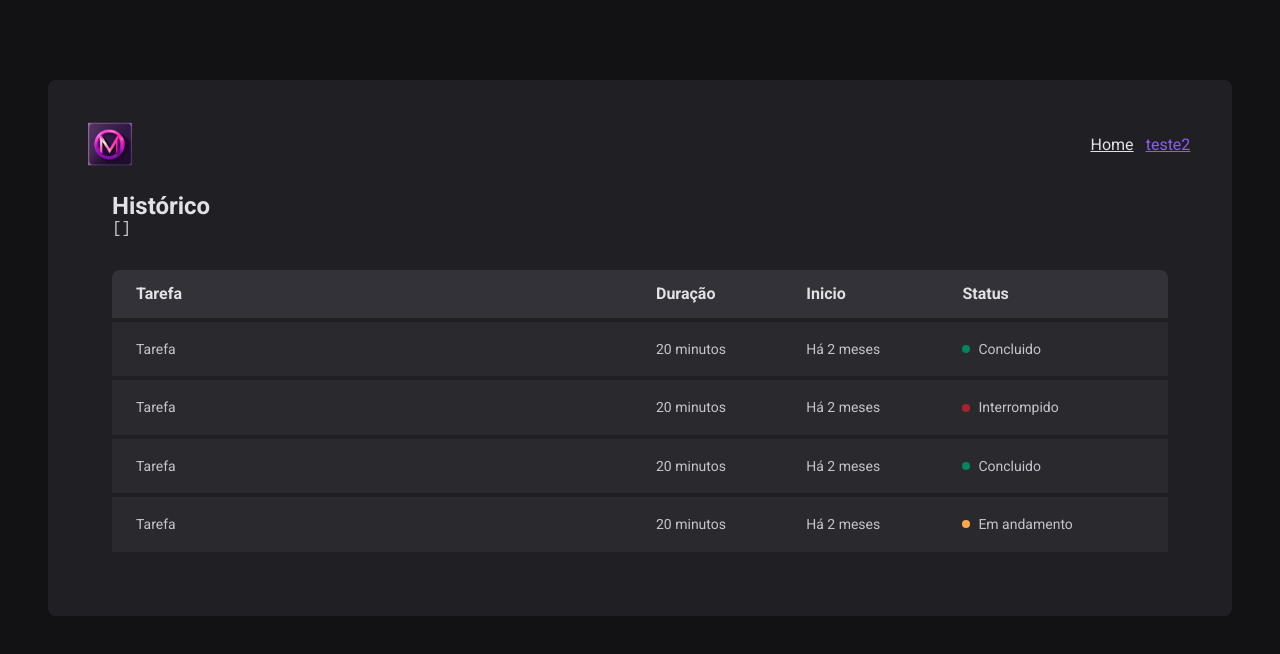
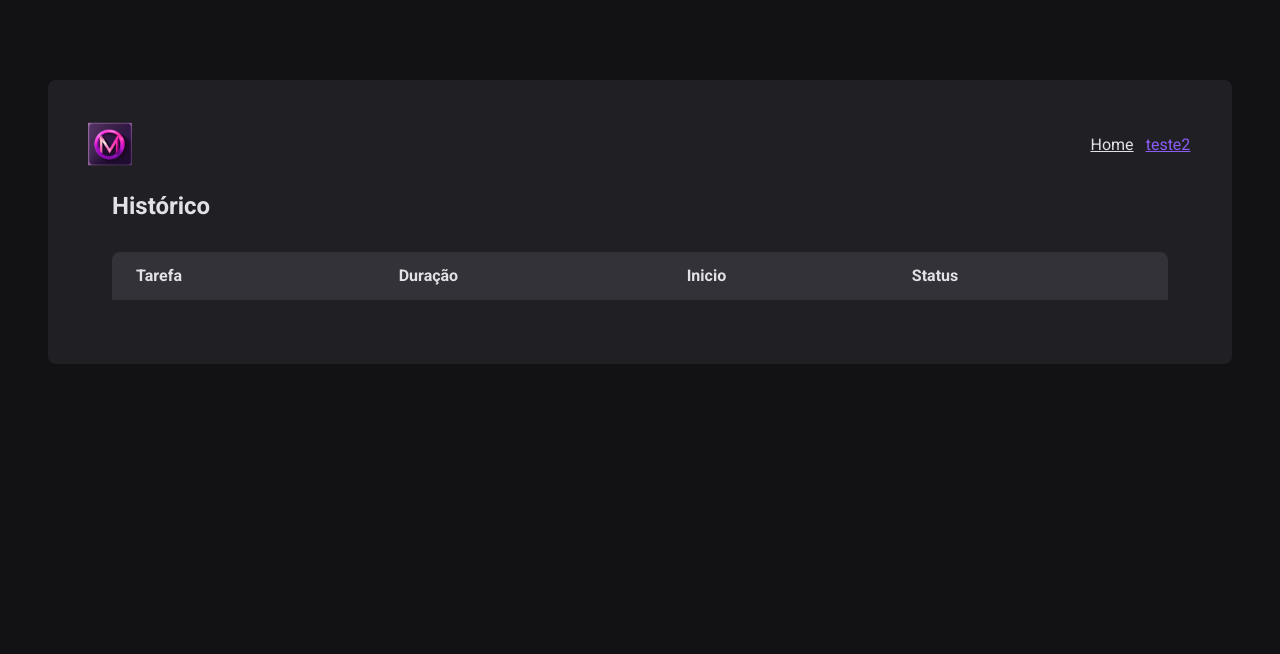
Before and after one commit to matheuscassioli/react-time-ignite, a React (Vite) app: page /history in a window 1280 px wide. Shown: the top 654 px of the page. Built offline with nearby package versions, Linux system fonts and the light colour scheme.

Commit message:
feature(contextos) : renderizando lista + conta de foi concluido ou nao (logica minha)

```diff
--- a/src/pages/History/index.tsx
+++ b/src/pages/History/index.tsx
@@ -4,13 +4,31 @@ import { CyclesContext } from "../../contexts/CyclesContext";
 
 const History = () => {
   const { cycles } = useContext(CyclesContext);
+
+  const renderCycleStatus = (task) => {
+    const { startDate, minutesAmount, interruptedDate } = task;
+
+    const startDateFormated = new Date(startDate);
+    const endDateOrInterruptedDate = new Date(interruptedDate);
+
+    const diferencaMs = Math.abs(startDateFormated - endDateOrInterruptedDate);
+
+    const diferencaMinutos = Math.floor(diferencaMs / (1000 * 60));
+
+    const isComplete = diferencaMinutos == minutesAmount;
+
+    if (interruptedDate) {
+      if (isComplete) {
+        return <Status statusColor="green">Concluido</Status>;
+      }
+      return <Status statusColor="red">Cancelado</Status>;
+    }
+    return <Status statusColor="yellow">Em andamento</Status>;
+  };
+
   return (
     <HistoryContainer>
       <h1>Histórico</h1>
- <pre>
-  {JSON.stringify(cycles)}
- </pre>
-
 
       <HistoryList>
         <table>
@@ -24,38 +42,16 @@ const History = () => {
           </thead>
 
           <tbody>
-            <tr>
-              <td>Tarefa</td>
-              <td>20 minutos</td>
-              <td>Há 2 meses</td>
-              <td>
-                <Status statusColor="green">Concluido</Status>
-              </td>
-            </tr>
-            <tr>
-              <td>Tarefa</td>
-              <td>20 minutos</td>
-              <td>Há 2 meses</td>
-              <td>
-                <Status statusColor="red">Interrompido</Status>
-              </td>
-            </tr>
-            <tr>
-              <td>Tarefa</td>
-              <td>20 minutos</td>
-              <td>Há 2 meses</td>
-              <td>
-                <Status statusColor="green">Concluido</Status>
-              </td>
-            </tr>
-            <tr>
-              <td>Tarefa</td>
-              <td>20 minutos</td>
-              <td>Há 2 meses</td>
-              <td>
-                <Status statusColor="yellow">Em andamento</Status>
-              </td>
-            </tr>
+            {Object.keys(cycles).map((line) => {
+              return (
+                <tr key={cycles[line].id}>
+                  <td>{cycles[line].task}</td>
+                  <td>{cycles[line].minutesAmount} minutos</td>
+                  <td>calculo de faz quanto tempo foi criado</td>
+                  <td>{renderCycleStatus(cycles[line])}</td>
+                </tr>
+              );
+            })}
           </tbody>
         </table>
       </HistoryList>
```
